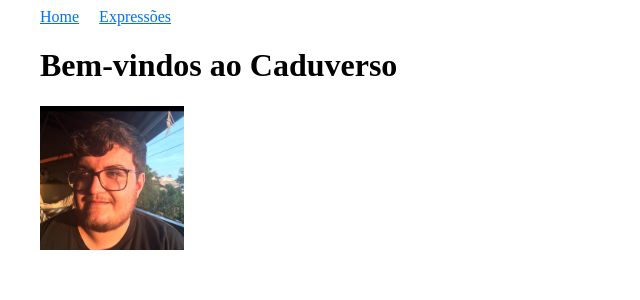
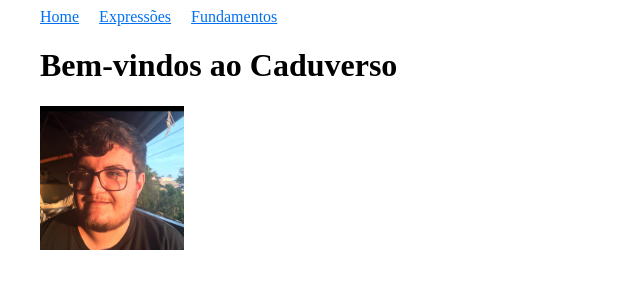
Before and after one commit to cpwaldow/caduverso, a Next.js app: page / in a window 1280 px wide. Shown: the top 300 px of the page, without its empty margins (0-640 px from the left). Built offline with nearby package versions, Linux system fonts and the light colour scheme.

Commit message:
create new router in header component

```diff
--- a/Components/Header.js
+++ b/Components/Header.js
@@ -12,6 +12,10 @@ export default function Header() {
         <Link href="../expression">
           <a className={styles.link}>Expressões</a>
         </Link>
+
+        <Link href="../fundamentos">
+          <a className={styles.link}>Fundamentos</a>
+        </Link>
       </nav>
     </header>
   );
```
